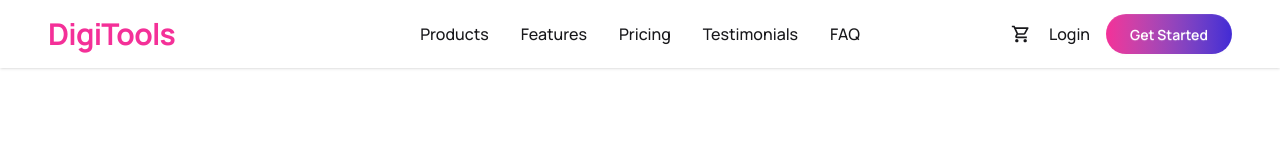
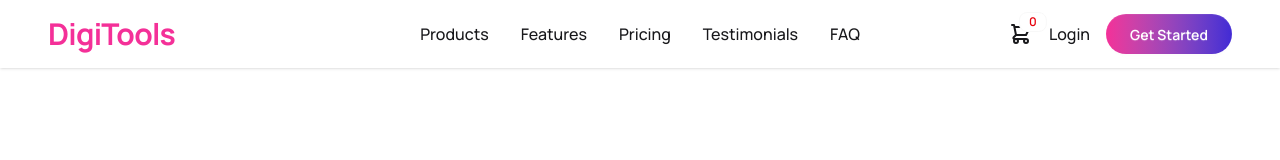
Before and after one commit to MdOnim/Assignment-06, a React (Vite) app: page / in a window 1280 px wide. Shown: the top 160 px of the page. Built offline with nearby package versions, Linux system fonts and the light colour scheme.

Commit message:
add dynamic cart item counter to navbar

```diff
--- a/src/App.jsx
+++ b/src/App.jsx
@@ -26,7 +26,7 @@
 
   return (
     <>
-     <Navbar ></Navbar>
+     <Navbar cart={cart} ></Navbar>
      <Banner></Banner>
      <Rating></Rating>
      <Premiumdigital></Premiumdigital>
--- a/src/assets/Component/models/Models.jsx
+++ b/src/assets/Component/models/Models.jsx
@@ -5,7 +5,7 @@
 
     // console.log(modelPromise);
     const modelData = use(modelPromise)
-    console.log(modelData);
+    // console.log(modelData);
     return (
         <div className='py-20'>
          {/* card ar jonno map korlam akhane  */}
--- a/src/assets/Component/navBar/Navbar.jsx
+++ b/src/assets/Component/navBar/Navbar.jsx
@@ -1,7 +1,6 @@
 import React from 'react';
-import { MdOutlineShoppingCart } from "react-icons/md";
 
-const Navbar = () => {
+const Navbar = ({cart}) => {
     return (
         <div className='bg-base-100 shadow-sm'>
 <div className="navbar  px-4 lg:px-12 w-full sticky top-0 z-50 container mx-auto " >
@@ -40,7 +39,11 @@
 
       <button className="btn btn-ghost btn-circle">
 
-       <MdOutlineShoppingCart className='text-xl' />
+       <div className="indicator">
+          <svg xmlns="http://www.w3.org/2000/svg" className="h-6 w-6" fill="none" viewBox="0 0 24 24" stroke="currentColor"> <path strokeLinecap="round" strokeLinejoin="round" strokeWidth="2" d="M3 3h2l.4 2M7 13h10l4-8H5.4M7 13L5.4 5M7 13l-2.293 2.293c-.63.63-.184 1.707.707 1.707H17m0 0a2 2 0 100 4 2 2 0 000-4zm-8 2a2 2 0 11-4 0 2 2 0 014 0z" /> </svg>
+          <span className="badge badge-sm indicator-item  text-red-600">{cart.length}</span>
+        </div>
+
 
       </button>
 
```
